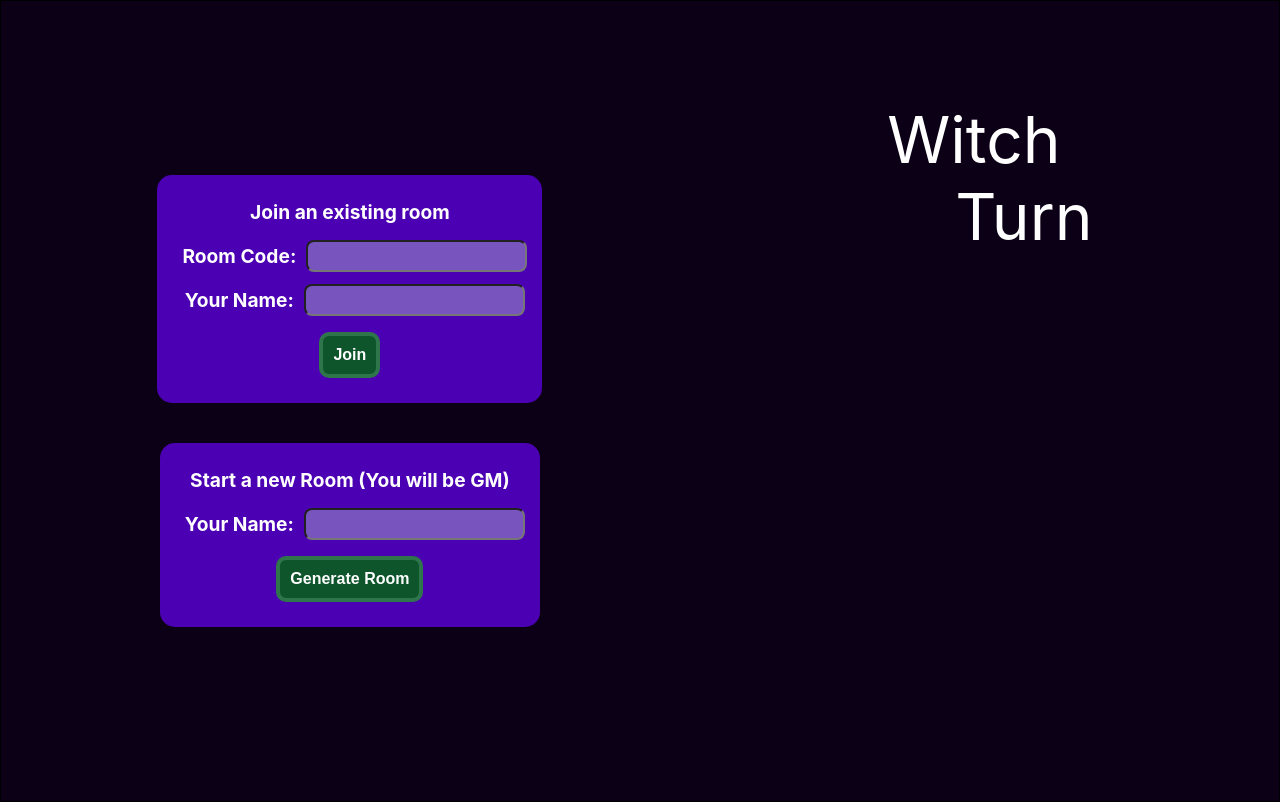
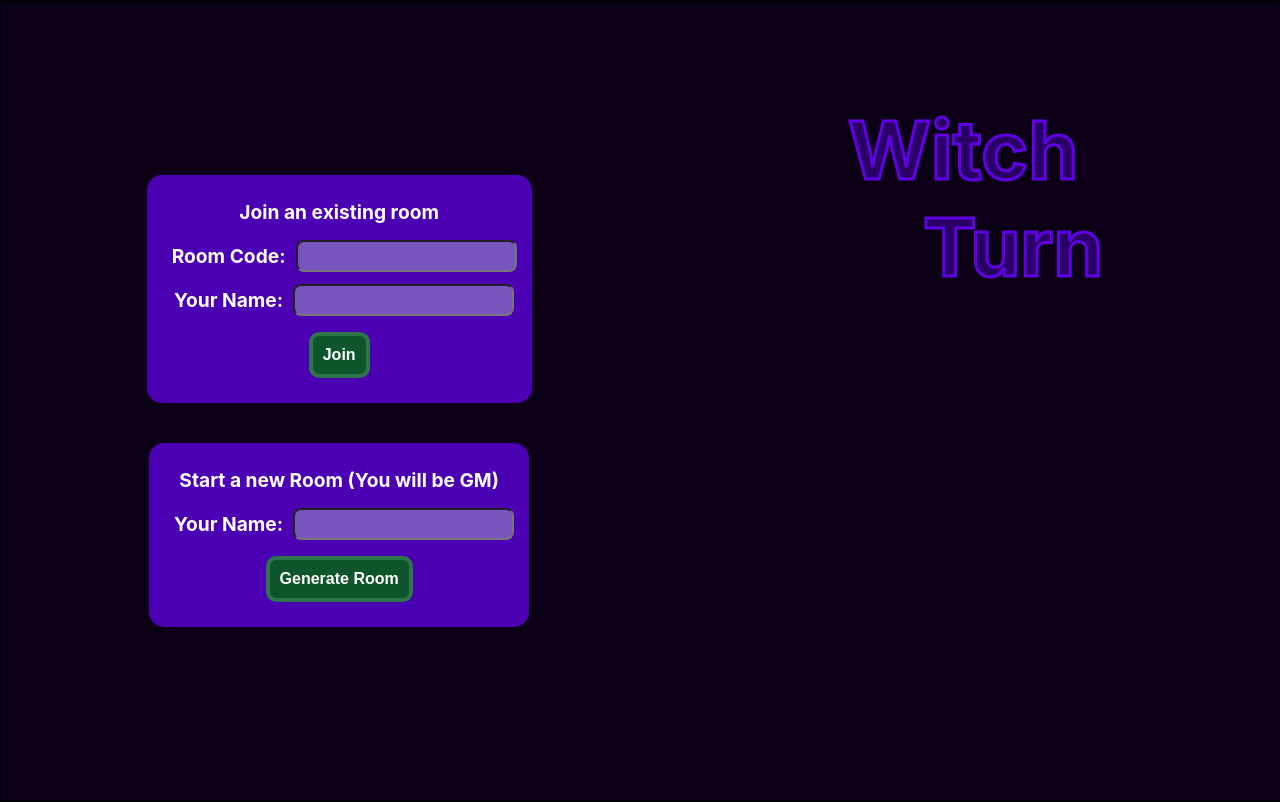
Before and after one commit to ScriptkidHicks/WitchTurnOnline, a React (Create React App) app in the folder witchturnonline/: page / in a window 1280 px wide. Built offline with nearby package versions, Linux system fonts and the light colour scheme; no server answers.

Commit message:
cleaing up some stylings

```diff
--- a/witchturnonline/src/Components/InitiativeScrollComponents/InitiativeComponents.js
+++ b/witchturnonline/src/Components/InitiativeScrollComponents/InitiativeComponents.js
@@ -217,6 +217,7 @@ function AddModal(props) {
             />
           )}
         </StyledFormInformationRow>
+        {props.isGM && (
           <StyledFormInformationRow>
             <StyledInfoLabel>Is this a hidden character?</StyledInfoLabel>
             <input
@@ -227,6 +228,7 @@ function AddModal(props) {
               }}
             ></input>
           </StyledFormInformationRow>
+        )}
         <StyledFormInformationRow>
           <StyledInfoLabel>Name: </StyledInfoLabel>
           <LimitedInputCombo
--- a/witchturnonline/src/Components/StyledComponents/MainStyles.js
+++ b/witchturnonline/src/Components/StyledComponents/MainStyles.js
@@ -49,13 +49,15 @@ const DefaultPageColumn = styled.div`
 const MainTitleLabel = styled.label`
   margin-top: 10vh;
   margin-right: 30px;
+  -webkit-text-stroke: 3px ${DarkColorStyles.PurpleHighlight};
   padding: ${(props) =>
     props.padding ? props.padding : "20px 20px 20px 20px"};
   margin-bottom: 100px;
   border-radius: ${(props) =>
     props.borderRadius ? props.borderRadius : "15px"};
-  font-size: ${(props) => (props.fontSize ? props.fontSize : "4em")};
-  color: white;
+  font-size: ${(props) => (props.fontSize ? props.fontSize : "5em")};
+  font-weight: bold;
+  color: ${DarkColorStyles.DarkPurpleBackground};
 
   @media screen and (max-width: 800px) {
     margin: 0px 0px 0px 0px;
--- a/witchturnonline/src/Pages/Base20InitiativePage.js
+++ b/witchturnonline/src/Pages/Base20InitiativePage.js
@@ -325,12 +325,12 @@ function Base20InitiativePage(props) {
         </StyledTurnandAddButton>
       </DefaultPageColumn>
       <TabbedFlyout open={open} />
-      <HamburgerBarButton
+      {/* {<HamburgerBarButton
         open={open}
         invert={() => {
           setOpen(!open);
         }}
-      />
+      />} */}
     </DefaultPageBody>
   );
 }
--- a/witchturnonline/src/Pages/JoinRoomPage.js
+++ b/witchturnonline/src/Pages/JoinRoomPage.js
@@ -20,6 +20,10 @@ function JoinRoomPage(props) {
   const navigate = useNavigate();
 
   function GenerateRoom() {
+    if (props.playerName === undefined || props.playerName === "") {
+      alert("Please enter a player name");
+      return;
+    }
     props.socket.emit("generate_room");
     setGenerateRoomPressed(true);
   }
```
Lines whose indentation alone changed are shown as unchanged.
